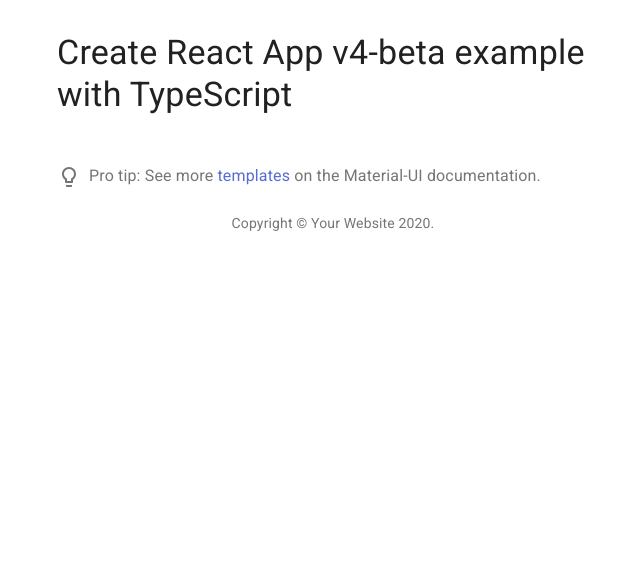
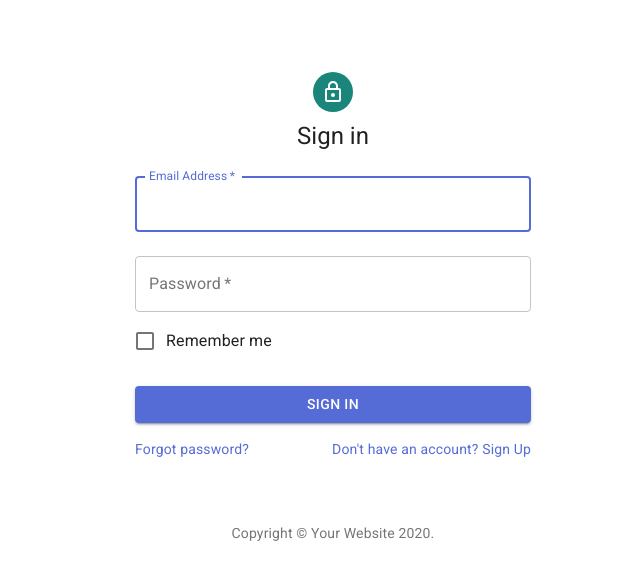
Before and after one commit to Manogel/template-material-ui, a React (Create React App) app: page / in a window 1280 px wide. Shown: the top 580 px of the page, without its empty margins (307-947 px from the left). Built offline with nearby package versions, Linux system fonts and the light colour scheme.

Commit message:
feat: add react-router-dom

```diff
--- a/package.json
+++ b/package.json
@@ -4,6 +4,7 @@
   "private": true,
   "dependencies": {
     "@material-ui/core": "^4.11.0",
+    "@material-ui/icons": "^4.9.1",
     "@testing-library/jest-dom": "^5.11.4",
     "@testing-library/react": "^11.1.0",
     "@testing-library/user-event": "^12.1.10",
@@ -14,6 +15,7 @@
     "babel-plugin-root-import": "^6.6.0",
     "react": "^17.0.1",
     "react-dom": "^17.0.1",
+    "react-router-dom": "^5.2.0",
     "react-scripts": "^4.0.0",
     "typescript": "^4.0.3",
     "web-vitals": "^0.2.4"
@@ -45,6 +47,7 @@
   },
   "devDependencies": {
     "@pmmmwh/react-refresh-webpack-plugin": "^0.4.3",
+    "@types/react-router-dom": "^5.1.6",
     "babel-eslint": "^10.1.0",
     "customize-cra": "^1.0.0",
     "customize-cra-react-refresh": "^1.1.0",
--- a/src/App.tsx
+++ b/src/App.tsx
@@ -1,33 +1,11 @@
 import React from 'react';
-import Container from '@material-ui/core/Container';
-import Typography from '@material-ui/core/Typography';
-import Box from '@material-ui/core/Box';
-import Link from '@material-ui/core/Link';
-import ProTip from '@components/PropTip';
-
-function Copyright() {
-  return (
-    <Typography variant="body2" color="textSecondary" align="center">
-      {'Copyright © '}
-      <Link color="inherit" href="https://material-ui.com/">
-        Your Website
-      </Link>{' '}
-      {new Date().getFullYear()}
-      {'.'}
-    </Typography>
-  );
-}
+import { BrowserRouter as Router } from 'react-router-dom';
+import Routes from './routes/index';
 
 export default function App() {
   return (
-    <Container maxWidth="sm">
-      <Box my={4}>
-        <Typography variant="h4" component="h1" gutterBottom>
-          Create React App v4-beta example with TypeScript
-        </Typography>
-        <ProTip />
-        <Copyright />
-      </Box>
-    </Container>
+    <Router>
+      <Routes />
+    </Router>
   );
 }
--- /dev/null
+++ b/src/pages/SignIn.tsx
@@ -0,0 +1,120 @@
+import React from 'react';
+
+import Avatar from '@material-ui/core/Avatar';
+import Button from '@material-ui/core/Button';
+import CssBaseline from '@material-ui/core/CssBaseline';
+import TextField from '@material-ui/core/TextField';
+import FormControlLabel from '@material-ui/core/FormControlLabel';
+import Checkbox from '@material-ui/core/Checkbox';
+import Link from '@material-ui/core/Link';
+import Grid from '@material-ui/core/Grid';
+import Box from '@material-ui/core/Box';
+import LockOutlinedIcon from '@material-ui/icons/LockOutlined';
+import Typography from '@material-ui/core/Typography';
+import { makeStyles } from '@material-ui/core/styles';
+import Container from '@material-ui/core/Container';
+
+function Copyright() {
+  return (
+    <Typography variant="body2" color="textSecondary" align="center">
+      {'Copyright © '}
+      <Link color="inherit" href="https://material-ui.com/">
+        Your Website
+      </Link>{' '}
+      {new Date().getFullYear()}
+      {'.'}
+    </Typography>
+  );
+}
+
+const useStyles = makeStyles((theme) => ({
+  paper: {
+    marginTop: theme.spacing(8),
+    display: 'flex',
+    flexDirection: 'column',
+    alignItems: 'center',
+  },
+  avatar: {
+    margin: theme.spacing(1),
+    backgroundColor: theme.palette.secondary.main,
+  },
+  form: {
+    width: '100%', // Fix IE 11 issue.
+    marginTop: theme.spacing(1),
+  },
+  submit: {
+    margin: theme.spacing(3, 0, 2),
+  },
+}));
+
+const SignIn: React.FC = () => {
+  const classes = useStyles();
+
+  return (
+    <Container component="main" maxWidth="xs">
+      <CssBaseline />
+      <div className={classes.paper}>
+        <Avatar className={classes.avatar}>
+          <LockOutlinedIcon />
+        </Avatar>
+        <Typography component="h1" variant="h5">
+          Sign in
+        </Typography>
+        <form className={classes.form} noValidate>
+          <TextField
+            variant="outlined"
+            margin="normal"
+            required
+            fullWidth
+            id="email"
+            label="Email Address"
+            name="email"
+            autoComplete="email"
+            autoFocus
+          />
+          <TextField
+            variant="outlined"
+            margin="normal"
+            required
+            fullWidth
+            name="password"
+            label="Password"
+            type="password"
+            id="password"
+            autoComplete="current-password"
+          />
+          <FormControlLabel
+            control={<Checkbox value="remember" color="primary" />}
+            label="Remember me"
+          />
+          <Button
+            type="submit"
+            fullWidth
+            variant="contained"
+            color="primary"
+            className={classes.submit}
+          >
+            Sign In
+          </Button>
+          <Grid container>
+            <Grid item xs>
+              <Link href="#" variant="body2">
+                Forgot password?
+              </Link>
+            </Grid>
+            <Grid item>
+              <Link href="#" variant="body2">
+                {"Don't have an account? Sign Up"}
+              </Link>
+            </Grid>
+          </Grid>
+        </form>
+      </div>
+      <Box mt={8}>
+        <Copyright />
+      </Box>
+    </Container>
+  );
+};
+
+export default SignIn;
--- /dev/null
+++ b/src/routes/Route.tsx
@@ -0,0 +1,39 @@
+import React from 'react';
+import {
+  RouteProps as ReactDOMRouteProps,
+  Route as ReactDOMRoute,
+  Redirect,
+} from 'react-router-dom';
+
+interface RouteProps extends ReactDOMRouteProps {
+  isPrivate?: boolean;
+  component: React.ComponentType;
+}
+
+const Route: React.FC<RouteProps> = ({
+  isPrivate = false,
+  component: Component,
+  ...rest
+}) => {
+  const user = false;
+
+  return (
+    <ReactDOMRoute
+      {...rest}
+      render={({ location }) => {
+        return isPrivate === !!user ? (
+          <Component />
+        ) : (
+          <Redirect
+            to={{
+              pathname: isPrivate ? '/' : '/dashboard',
+              state: { from: location },
+            }}
+          />
+        );
+      }}
+    />
+  );
+};
+
+export default Route;
--- /dev/null
+++ b/src/routes/index.tsx
@@ -0,0 +1,15 @@
+import React from 'react';
+
+import SignIn from '@pages/SignIn';
+import { Switch } from 'react-router-dom';
+import Route from './Route';
+
+const Routes = () => {
+  return (
+    <Switch>
+      <Route exact path="/" component={SignIn} />
+    </Switch>
+  );
+};
+
+export default Routes;
```
Also changed, not shown: 1 other file (tests, documents, lock files or other folders).
